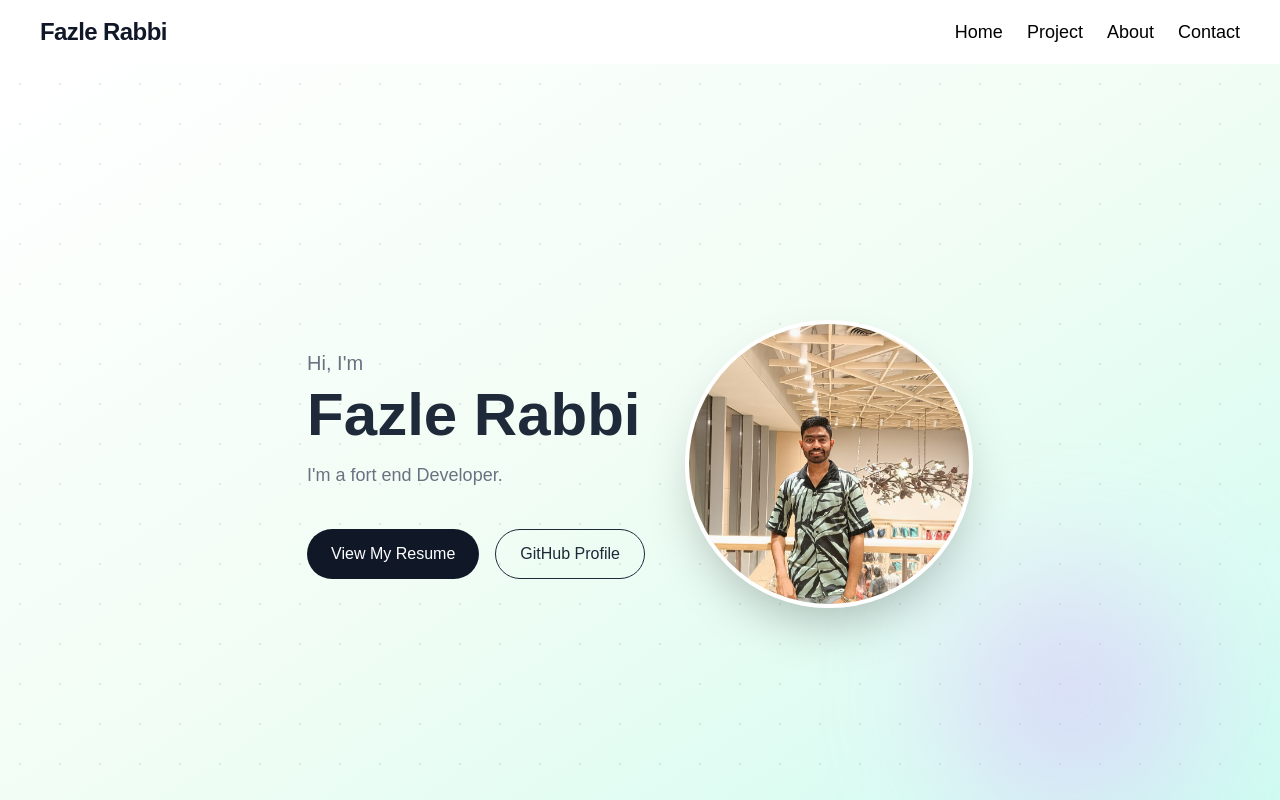
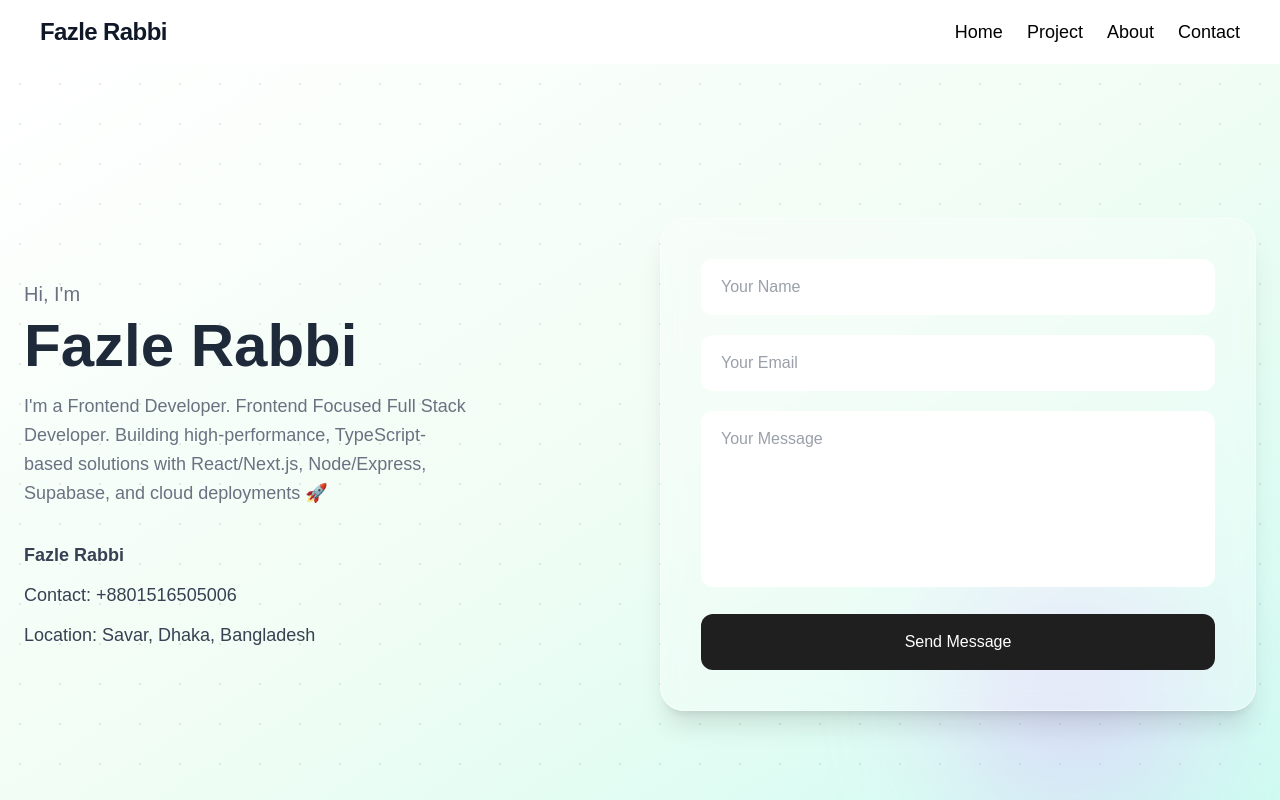
Before and after one commit to fazlerabbi6423/portfolio, a Next.js app: page /about in a window 1280 px wide. Shown: the top 800 px of the page. Built offline with nearby package versions, Linux system fonts and the light colour scheme.

Commit message:
added contact

```diff
--- a/src/app/about/page.tsx
+++ b/src/app/about/page.tsx
@@ -1,11 +1,88 @@
-import React from 'react';
+
 
 const page = () => {
-    return (
+  return (
+    <section className="relative min-h-screen flex items-center justify-center overflow-hidden">
+
+      {/* Background Gradient */}
+      <div className="absolute inset-0 bg-gradient-to-br from-white via-green-50 to-teal-100"></div>
+
+      {/* Dot Pattern */}
+      <div
+        className="absolute inset-0"
+        style={{
+          backgroundImage:
+            "radial-gradient(circle, #00000015 1px, transparent 1px)",
+          backgroundSize: "40px 40px",
+        }}
+      ></div>
+
+      {/* Blur Circle */}
+      <div className="absolute bottom-10 right-20 w-64 h-64 bg-purple-300 rounded-full blur-3xl opacity-40"></div>
+
+      {/* Content */}
+      <div className="relative z-10 grid md:grid-cols-2 gap-10 max-w-7xl mx-auto px-6 py-10 items-center">
+
+        {/* Left Side */}
         <div>
-            about
+          <p className="text-gray-500 text-xl mb-2 font-light">Hi, I'm</p>
+
+          <h1 className="text-6xl font-bold text-gray-800 mb-4">
+            Fazle Rabbi
+          </h1>
+
+          <p className="text-gray-500 text-lg max-w-md mb-8 leading-relaxed">
+            I'm a Frontend Developer. Frontend Focused Full Stack Developer.
+            Building high-performance, TypeScript-based solutions with
+            React/Next.js, Node/Express, Supabase, and cloud deployments 🚀
+          </p>
+
+          <div className="space-y-3 text-gray-700 text-lg">
+            <h1 className="font-semibold">Fazle Rabbi</h1>
+            <h2>Contact: +8801516505006</h2>
+            <h3>Location: Savar, Dhaka, Bangladesh</h3>
+          </div>
         </div>
-    );
+
+        {/* Right Side Form */}
+        <div className="w-full">
+          <div className="border border-white/50 rounded-3xl p-6 md:p-10 bg-white/30 backdrop-blur-md shadow-xl">
+
+            <form className="space-y-5">
+
+              <input
+                type="text"
+                placeholder="Your Name"
+                className="w-full px-5 py-4 rounded-xl bg-white text-gray-700 outline-none"
+              />
+
+              <input
+                type="email"
+                placeholder="Your Email"
+                className="w-full px-5 py-4 rounded-xl bg-white text-gray-700 outline-none"
+              />
+
+              <textarea
+                rows="6"
+                placeholder="Your Message"
+                className="w-full px-5 py-4 rounded-xl bg-white text-gray-700 outline-none resize-none"
+              ></textarea>
+
+              <button
+                type="submit"
+                className="w-full bg-[#1f1f1f] text-white py-4 rounded-xl hover:bg-black transition"
+              >
+                Send Message
+              </button>
+
+            </form>
+
+          </div>
+        </div>
+
+      </div>
+    </section>
+  );
 };
 
 export default page;
--- a/src/app/components/Hero.tsx
+++ b/src/app/components/Hero.tsx
@@ -34,7 +34,7 @@ const Hero = () => {
                     </h1>
 
                     <p className='text-gray-500 text-lg max-w-md mb-10'>
-                        I'm a fort end  Developer.
+                        I'm a fort end  Developer. Frontend Focused Full Stack Developer. Building high-performance, TypeScript-based solutions with React/Next.js, Node/Express, Supabase, and cloud deployments🚀
                     </p>
 
                     <div className='flex gap-4'>
--- a/src/app/layout.tsx
+++ b/src/app/layout.tsx
@@ -32,9 +32,11 @@ export default function RootLayout({
     >
       <body className="min-h-full flex flex-col">
         <Navbar></Navbar>
+
+
+        {children}
         <Hero></Hero>
         <Footer></Footer>
-        {children}
         </body>
     </html>
   );
--- a/src/app/page.tsx
+++ b/src/app/page.tsx
@@ -1,4 +1,4 @@
-import Image from "next/image";
+
 
 export default function Home() {
   return (
--- a/src/app/project/page.tsx
+++ b/src/app/project/page.tsx
@@ -2,6 +2,6 @@ import React from 'react'
 
 export default function page() {
   return (
-    <div>project</div>
+    <div>this is project section</div>
   )
 }
```
